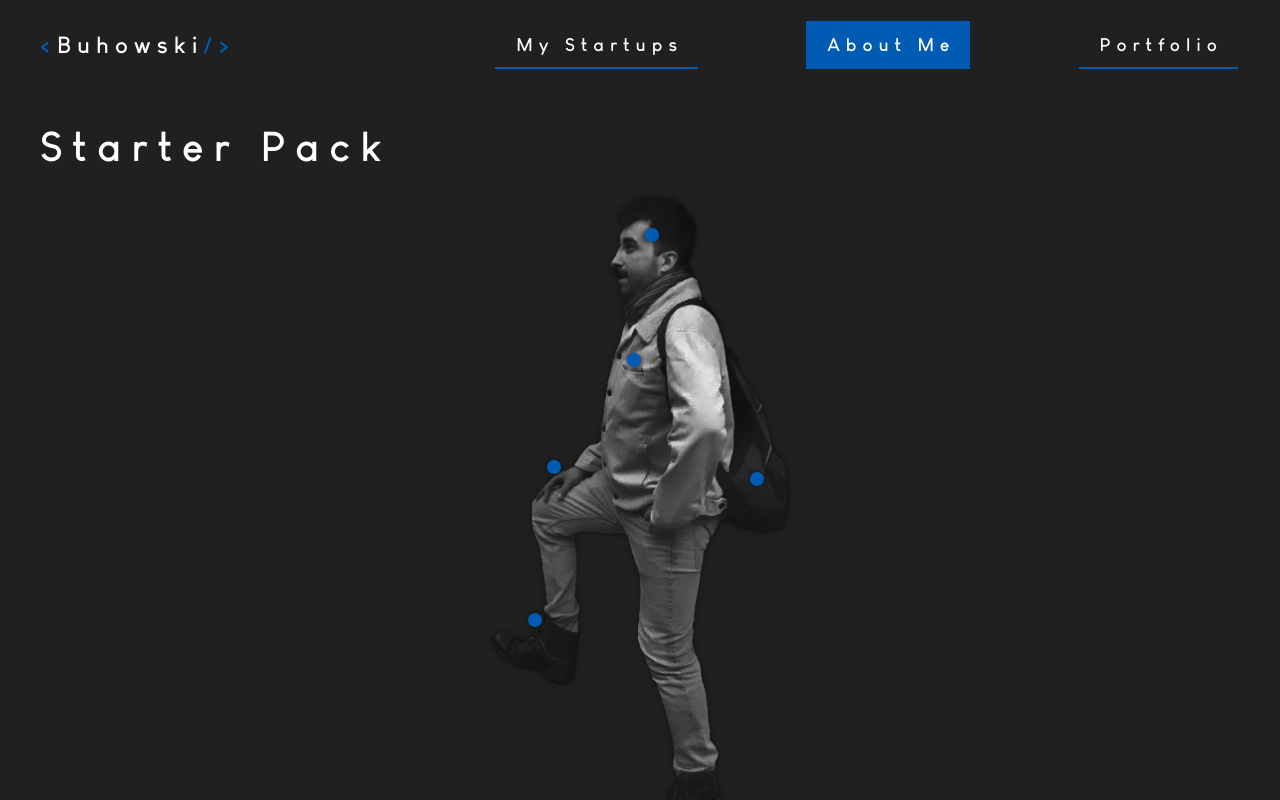
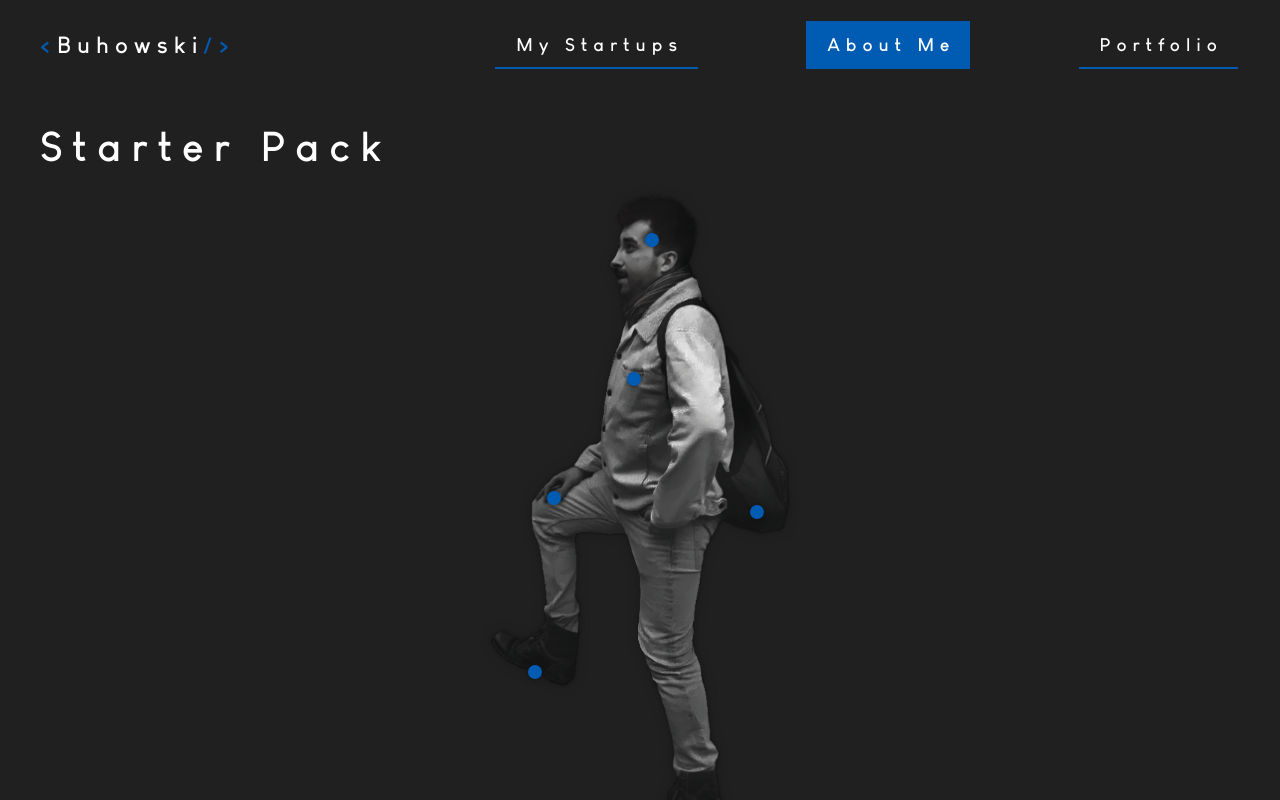
Before and after one commit to buhowski/react-typescript, a React (Create React App) app: page /about in a window 1280 px wide. Built offline with nearby package versions, Linux system fonts and the light colour scheme.

Commit message:
fix min height about

```diff
--- a/src/pages/about/About.scss
+++ b/src/pages/about/About.scss
@@ -20,7 +20,6 @@
 	position: relative;
 	color: $blue-main;
 	max-width: 450px;
-	min-height: 460px;
 	width: 100%;
 	margin: auto;
 
```
